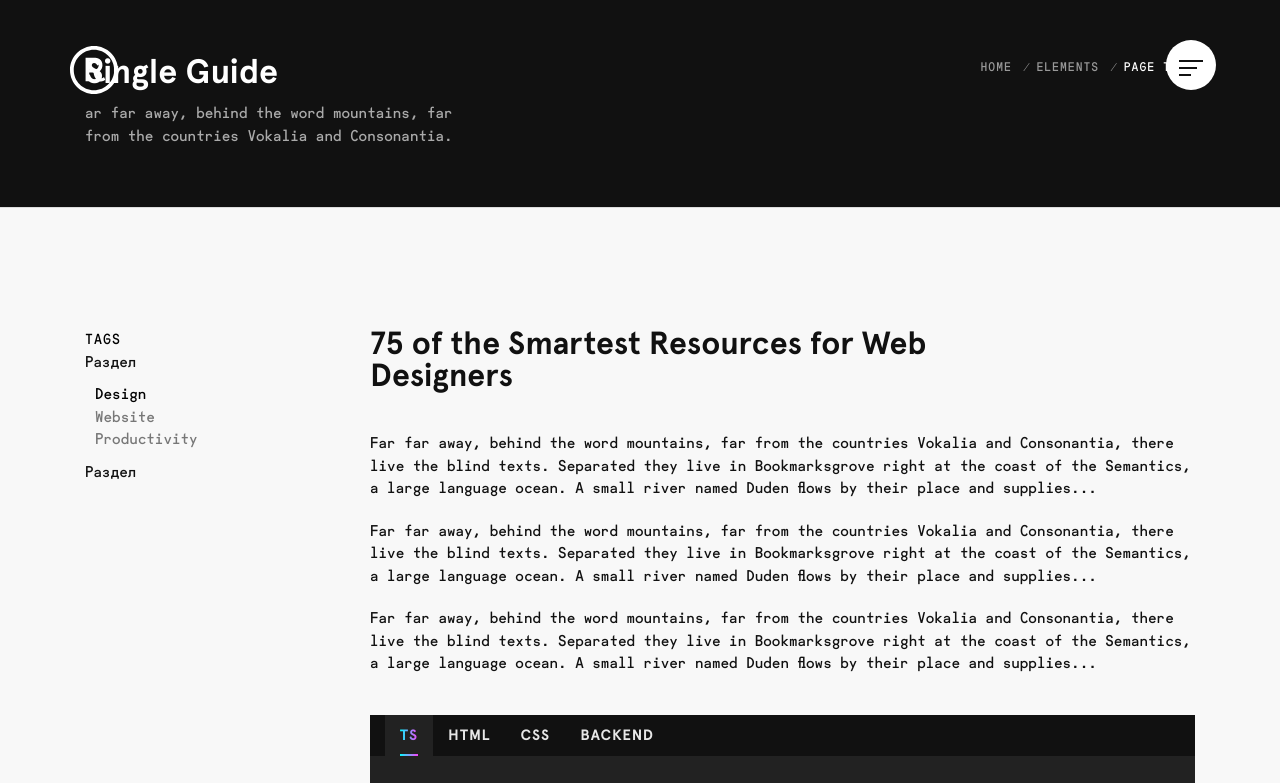
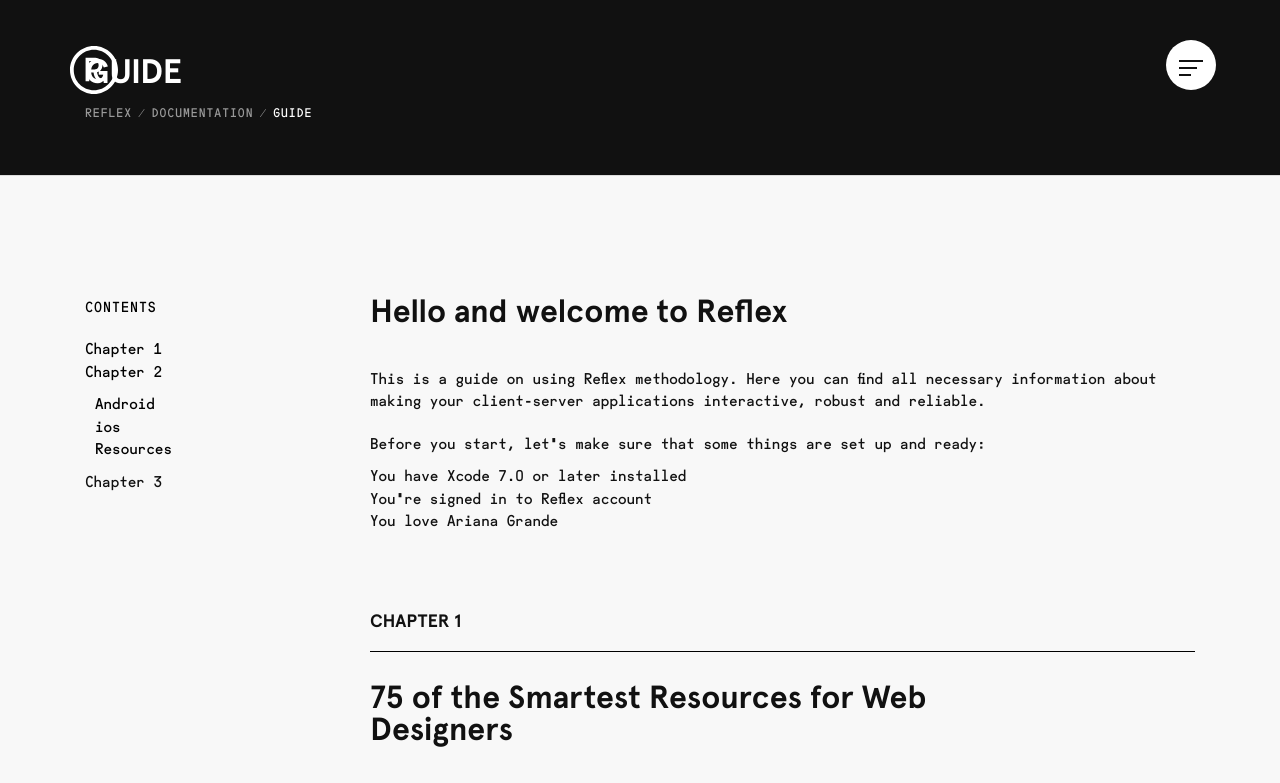
Before and after one commit to rflxio/beta, a plain HTML site: page guide.html in a window 1280 px wide. Shown: the top 783 px of the page. Drawn offline with Linux system fonts and the light colour scheme; a script that the page names is missing.

Commit message:
Single Guide: Some minor changes to contents sidebar.

```diff
--- a/assets/css/blog.css
+++ b/assets/css/blog.css
@@ -611,3 +611,10 @@ h4.guide-heading {
     padding: 0 10px 20px 0;
     }
 }
+
+h6.guide-heading {
+    display: block !important;
+    border-bottom: 1px solid #000 !important;
+    padding: 0 240px 20px 0;
+    margin-bottom: 30px;
+}
--- a/assets/css/liLanding.css
+++ b/assets/css/liLanding.css
@@ -18,6 +18,7 @@
 
 .landingMenu a {
 	display:inline-block;
+	color: #000 !important;
 }
 
 .landingMenu a.cur {
--- a/assets/css/main.style.css
+++ b/assets/css/main.style.css
@@ -834,6 +834,7 @@ section {
 }
 .subh-basic-dark {
     color: #000000;
+    margin-bottom: 20px;
 }
 
 /* subtext */
@@ -2968,7 +2969,7 @@ blockquote {
 /* General Page Title Style - Simple */
 .page-title-simple {
     min-height: 100px;
-    padding: 80px 0px 60px 0px;
+    padding: 80px 0px 50px 0px;
     border-bottom: solid 1px #DDDDDD
 }
 .page-title-simple h3 {
@@ -2981,11 +2982,13 @@ blockquote {
 
 /* Simple Breadcrumbs */
 .page-title-simple .title-nav {
-    float: right
+    /*float: right;*/
+    float: left;
 }
 .page-title-simple .title-nav li {
     display: inline-block;
-    margin-left: 5px;
+    margin-left: 0px;
+    margin-top: 10px;
     letter-spacing: 1px;
     text-transform: uppercase;
     font-weight: 500;
--- a/guide.html
+++ b/guide.html
@@ -4,7 +4,7 @@
         <meta charset="utf-8">
         <meta http-equiv="x-ua-compatible" content="ie=edge">
         <meta name="viewport" content="width=device-width, initial-scale=1">
-        <title>Single Guide</title>
+        <title>Guide</title>
         <meta name="description" content="Modular - The ultimate multipurpose responsive HTML5 Template">
         <meta name="keywords" content="modular, bootstrap, business, corporate, creative, multipurpose, responsive, agency, startup">
 
@@ -51,14 +51,14 @@
             <section class="page-title-simple my-page-title-simple page-title-2">
               <div class="container">
                   <div class="col-md-6 col-sm-7">
-                      <h3 class="text-white font-josefin">Single Guide</h3>
-                      <p>ar far away, behind the word mountains, far from the countries Vokalia and Consonantia.</p>
+                      <h3 class="text-white font-josefin">GUIDE</h3>
+                      <!--<p>Get started with Reflex easily.</p>-->
+                      <ul class="title-nav">
+                      <li><a href="#0">Reflex</a></li>
+                      <li><a href="#0">Documentation</a></li>
+                      <li class="current"><a href="#0">Guide</a></li>
+                  </ul>
                   </div>
-                  <ul class="title-nav">
-                      <li><a href="#0">Home</a></li>
-                      <li><a href="#0">Elements</a></li>
-                      <li class="current"><a href="#0">Page Titles</a></li>
-                  </ul>
               </div>
           </section>
 
@@ -67,10 +67,10 @@
 	                	<!-- Sidebar -->
                     <div class="col-md-3 hidden-xs hidden-sm" id="sticker" data-js="sticky" style="padding-top: 120px">
                         <!-- Main Tags -->
-                            <span class="subh-basic-dark">Tags</span>
+                            <span class="subh-basic-dark">Contents</span>
                             <ul class="landingMenu" data-js="menu">
                                 <li class="landing-menu-item">
-                                	<span>Раздел</span>
+                                	<span><a href="#land_1">Chapter 1</a></span>
                                 	<ul class="sub-menu">
 	                                	<li><a href="#land_1">Design</a></li>
 	                                	<li><a href="#land_2">Website</a></li>
@@ -78,23 +78,57 @@
                                 	</ul>
 	                              </li>
                                 <li class="landing-menu-item">
-                                	<span>Раздел</span>
+                                	<span><a href="#land_4">Chapter 2</a></span>
                                 	<ul class="sub-menu">
 		                                <li><a href="#land_4">Android</a></li>
 		                                <li><a href="#land_5">ios</a></li>
 		                                <li><a href="#land_6">Resources</a></li>
                                 	</ul>
+                                <li class="landing-menu-item">
+                                    <span>Chapter 3</span>
+                                    <ul class="sub-menu">
+                                        <li><a href="#land_7">Design</a></li>
+                                        <li><a href="#land_8">Website</a></li>
+                                        <li><a href="#land_9">Productivity</a></li>
+                                    </ul>
+                                  </li>
                             </ul>
                     </div>
 
                 <section class="section-padding">
                     <div class="col-md-9 blog-single-sidebar">
+
+                        <!-- article -->
+                        <article>
+                            <!-- Blog Post Wrapper -->
+                            <div class="blog-post">
+                                <!-- Post Content -->
+                                <div class="blog-content">
+                                    <a href="#">
+                                        <h4 class="guide-heading">Hello and welcome to Reflex</h4>
+                                    </a>
+                                    <p>This is a guide on using Reflex methodology. Here you can find all necessary information about making your client-server applications interactive, robust and reliable.</p>
+                                    <p>Before you start, let's make sure that some things are set up and ready:
+                                        <ul>
+                                            <li>You have Xcode 7.0 or later installed</li>
+                                            <li>You're signed in to Reflex account</li>
+                                            <li>You love Ariana Grande</li>
+                                        </ul>
+                                    </p>
+                                </div>
+                            </div>
+                        </article>
+
                         <!-- article -->
                         <article class="landingItem" id="land_1">
                             <!-- Blog Post Wrapper -->
                             <div class="blog-post">
                                 <!-- Post Content -->
                                 <div class="blog-content">
+                                    <a href="#">
+
+                                        <h6 class="guide-heading">CHAPTER 1</h6>
+                                    </a>
                                     <a href="#">
                                         <h4 class="guide-heading">75 of the Smartest Resources for Web Designers</h4>
                                     </a>
```
